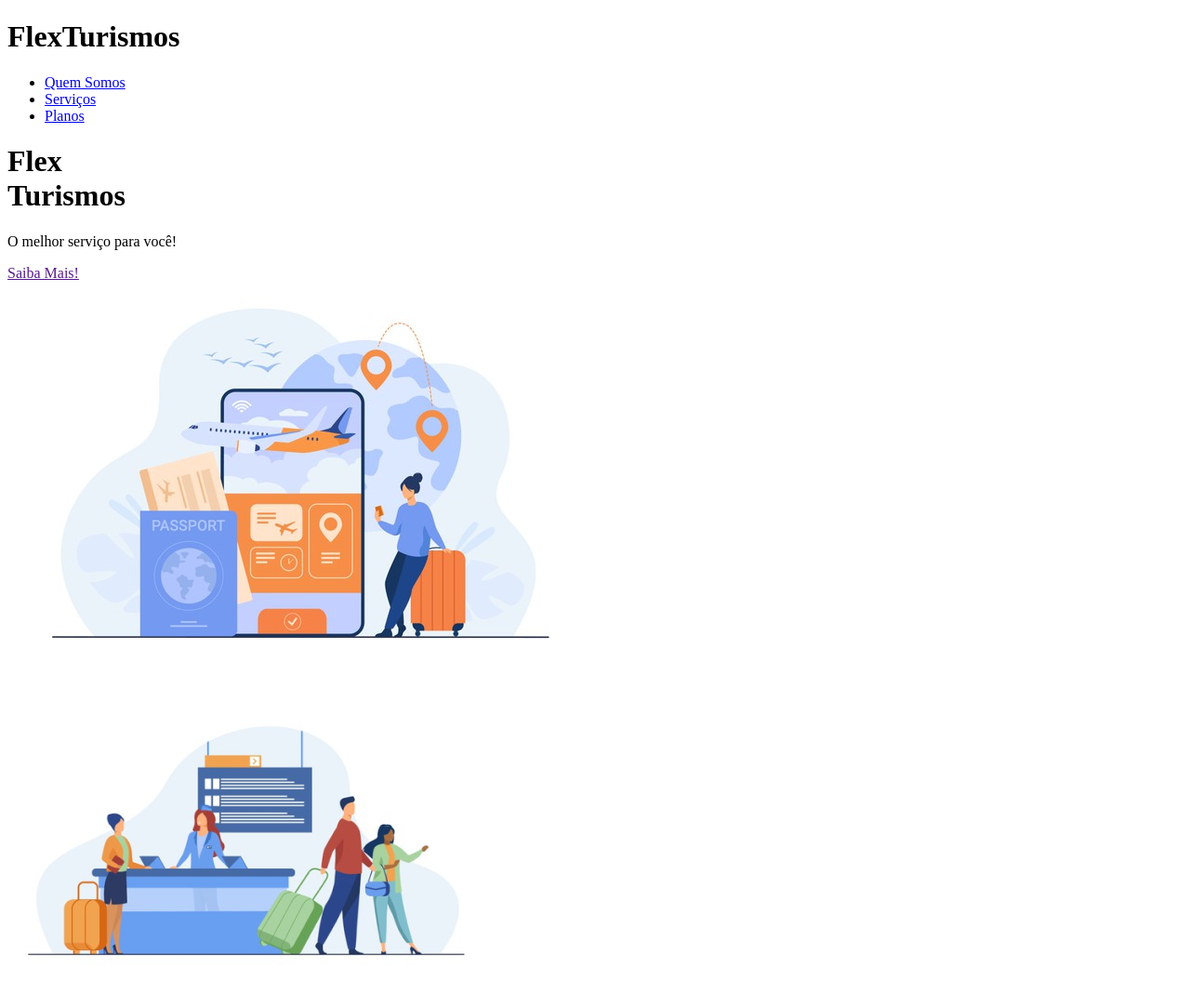
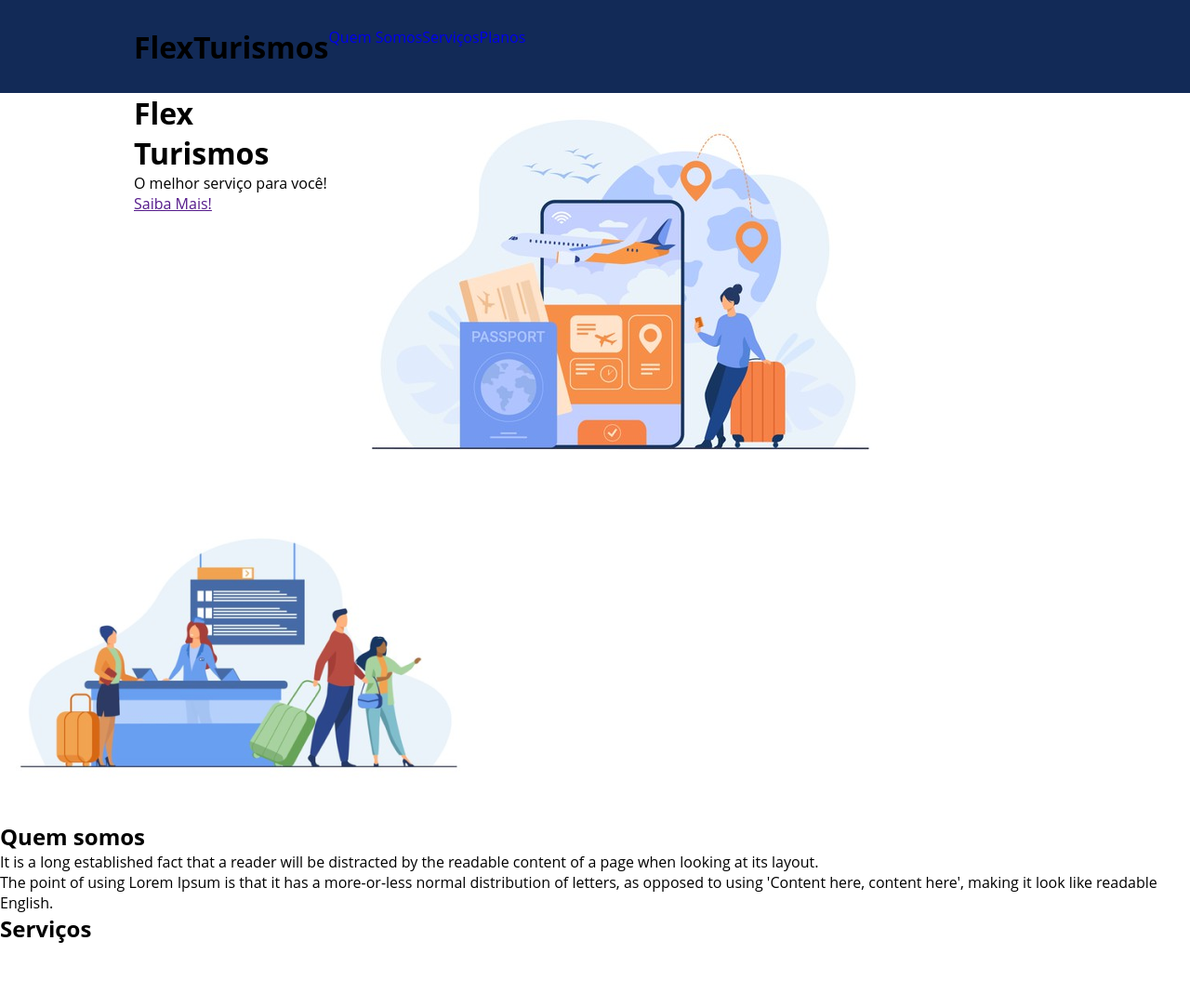
Before and after one commit to JhoctanTeixeira/LandingpageFlex, a plain HTML site: page flex-projeto/index.html in a window 1280 px wide. Shown: the top 1083 px of the page at 93% size. Drawn offline with Linux system fonts and the light colour scheme.

Commit message:
Estilizando

```diff
--- a/flex-projeto/index.html
+++ b/flex-projeto/index.html
@@ -1,22 +1,28 @@
 <!DOCTYPE html>
 <html lang="pt-br">
+
 <head>
     <meta charset="UTF-8">
     <meta name="viewport" content="width=device-width, initial-scale=1.0">
     <title>Flex Turismos</title>
     <link rel="stylesheet" href="./style.css">
 </head>
+
 <body>
     <header>
+        <div class="flex-container menu">
+            <div>
                 <h1>FlexTurismos</h1>
-        <ul>
+            </div>
+                <ul class="list-items">
                     <li><a href="#quem-somos">Quem Somos</a></li>
                     <li><a href="#servicos">Serviços</a></li>
                     <li><a href="#planos">Planos</a></li>
                 </ul>
+            </div>
     </header>
 
-    <div>
+    <div class="flex-container">
         <div>
             <h1>Flex <br>Turismos</h1>
             <p>O melhor serviço para você!</p>
@@ -35,8 +41,10 @@
 
         <div>
             <h2>Quem somos</h2>
-            <p>It is a long established fact that a reader will be distracted by the readable content of a page when looking at its layout. </p>
-            <p>The point of using Lorem Ipsum is that it has a more-or-less normal distribution of letters, as opposed to using 'Content here, content here', making it look like readable English.</p>
+            <p>It is a long established fact that a reader will be distracted by the readable content of a page when
+                looking at its layout. </p>
+            <p>The point of using Lorem Ipsum is that it has a more-or-less normal distribution of letters, as opposed
+                to using 'Content here, content here', making it look like readable English.</p>
         </div>
     </div>
 
@@ -110,4 +118,5 @@
         <p>Desenvolvido por: Seu nome aqui dev</p>
     </footer>
 </body>
+
 </html>
--- a/flex-projeto/style.css
+++ b/flex-projeto/style.css
@@ -0,0 +1,35 @@
+*{
+    margin: 0;
+    padding: 0;
+    font-family: 'Open Sans', sans-serif;
+}
+
+ul{
+    list-style: none;
+    margin: 0;
+    padding: 0;
+}
+
+ul li a{
+    text-decoration: none;
+}
+
+.flex-container{
+    display: flex;
+    max-width: 992px;
+    margin: auto;
+    width: 100%;
+}
+
+header{
+    background-color: #122A57;
+    height: 100px;
+    display: flex;
+    align-items: center;
+}
+header .list-items{
+    display: flex;
+}
+header menu{
+    justify-content: space-between;
+}
```
Lines whose indentation alone changed are shown as unchanged.
